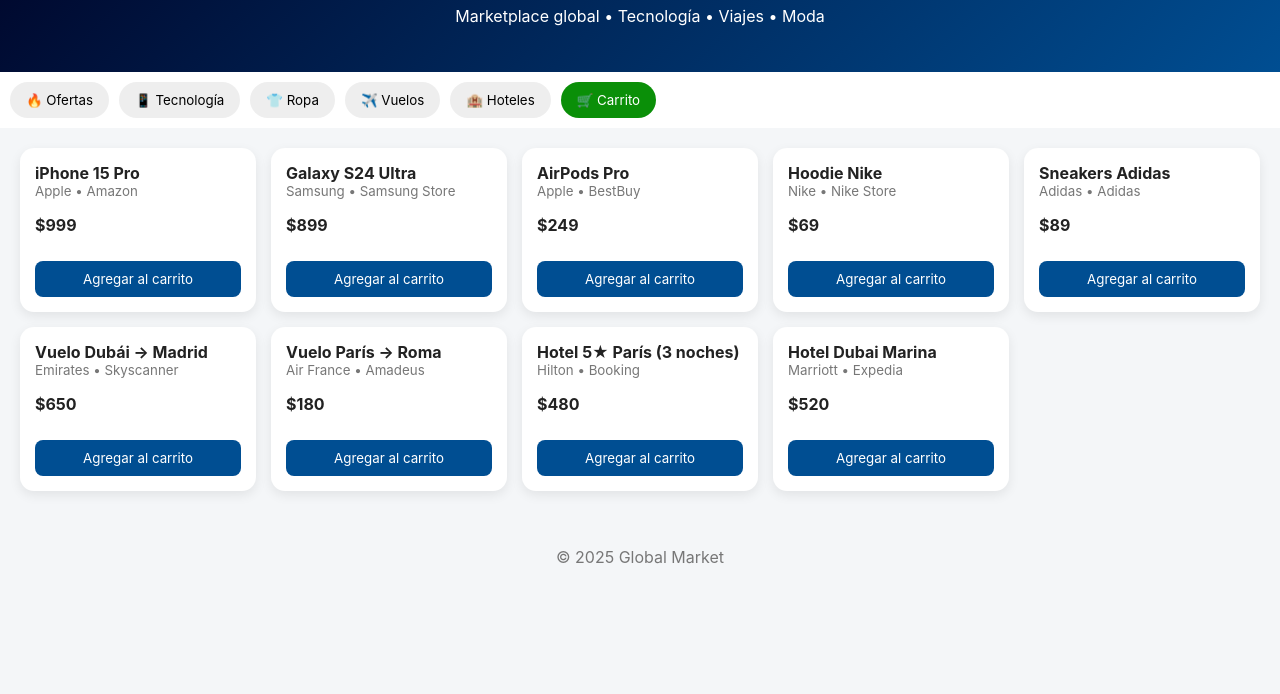
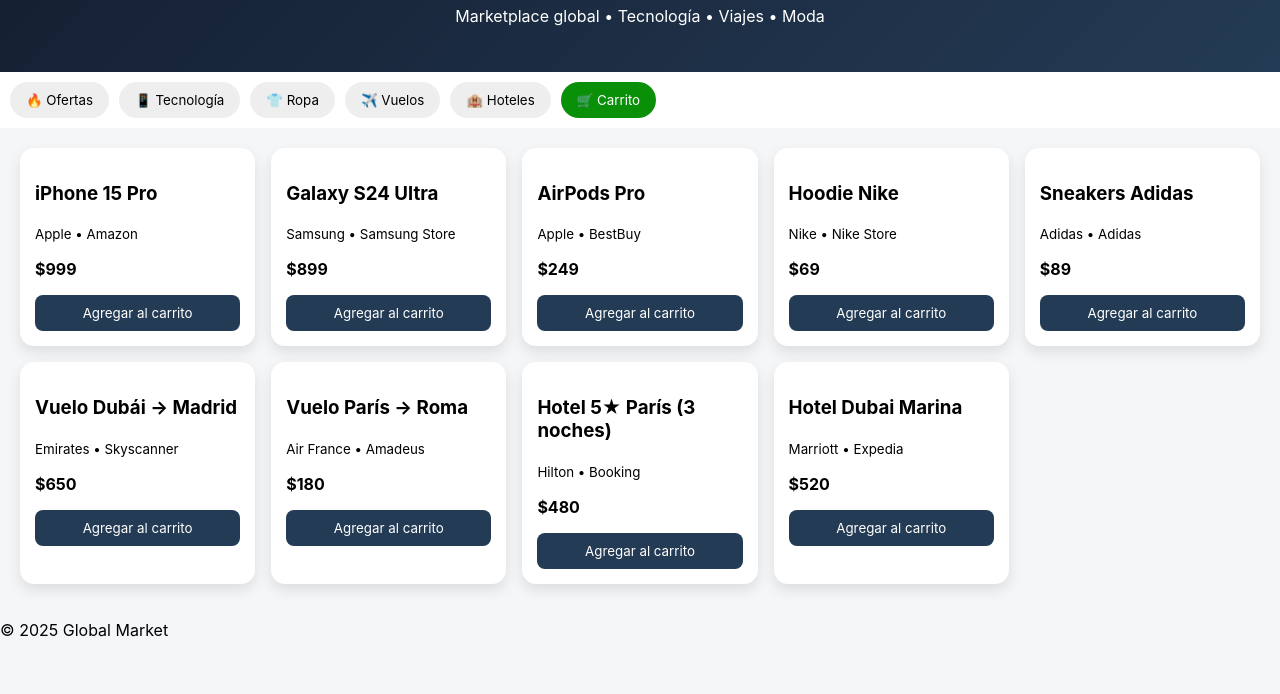
Before and after one commit to ga7821400-prog/Online-store-, a plain HTML site: page index.html in a window 1280 px wide. Shown: the part 106-800 px from the top of the page. Drawn offline with Linux system fonts and the light colour scheme.

Commit message:
style.css

```diff
--- a/style.css
+++ b/style.css
@@ -1,38 +1,36 @@
 * {
   box-sizing: border-box;
-  font-family: -apple-system, BlinkMacSystemFont, "Segoe UI", Roboto, Arial;
+  font-family: -apple-system, BlinkMacSystemFont, "Segoe UI", Roboto;
 }
 
 body {
   margin: 0;
   background: #f4f6f8;
-  color: #222;
 }
 
 header {
-  background: linear-gradient(135deg, #000428, #004e92);
+  background: linear-gradient(135deg, #141e30, #243b55);
   color: white;
+  text-align: center;
   padding: 30px 15px;
-  text-align: center;
 }
 
 nav {
   display: flex;
   gap: 10px;
-  overflow-x: auto;
   padding: 10px;
   background: white;
   position: sticky;
   top: 0;
+  overflow-x: auto;
 }
 
 nav button {
   border: none;
-  background: #eee;
   padding: 10px 16px;
   border-radius: 20px;
+  background: #eee;
   cursor: pointer;
-  white-space: nowrap;
 }
 
 .carrito-btn {
@@ -42,8 +40,8 @@
 
 .grid {
   display: grid;
-  grid-template-columns: repeat(auto-fit, minmax(220px, 1fr));
-  gap: 15px;
+  grid-template-columns: repeat(auto-fit, minmax(220px,1fr));
+  gap: 16px;
   padding: 20px;
 }
 
@@ -51,39 +49,26 @@
   background: white;
   border-radius: 14px;
   padding: 15px;
-  box-shadow: 0 4px 12px rgba(0,0,0,.08);
-  display: flex;
-  flex-direction: column;
-  justify-content: space-between;
-}
-
-.card h3 {
-  font-size: 16px;
-  margin: 0;
-}
-
-.card small {
-  color: #777;
+  box-shadow: 0 6px 14px rgba(0,0,0,.1);
 }
 
 .card button {
-  margin-top: 10px;
+  width: 100%;
+  background: #243b55;
+  color: white;
+  border: none;
   padding: 10px;
-  border: none;
   border-radius: 8px;
-  background: #004e92;
-  color: white;
-  cursor: pointer;
 }
 
 .checkout {
   background: white;
+  margin: 20px;
   padding: 20px;
-  margin: 20px;
-  border-radius: 12px;
+  border-radius: 14px;
 }
 
-input {
+input, select {
   width: 100%;
   padding: 10px;
   margin: 8px 0;
@@ -92,21 +77,15 @@
 }
 
 .pagar {
-  width: 100%;
   background: #0a8f08;
   color: white;
   padding: 14px;
+  width: 100%;
   border-radius: 10px;
+  font-size: 16px;
   border: none;
-  font-size: 16px;
 }
 
 .oculto {
   display: none;
 }
-
-footer {
-  text-align: center;
-  padding: 20px;
-  color: #777;
-}
```
